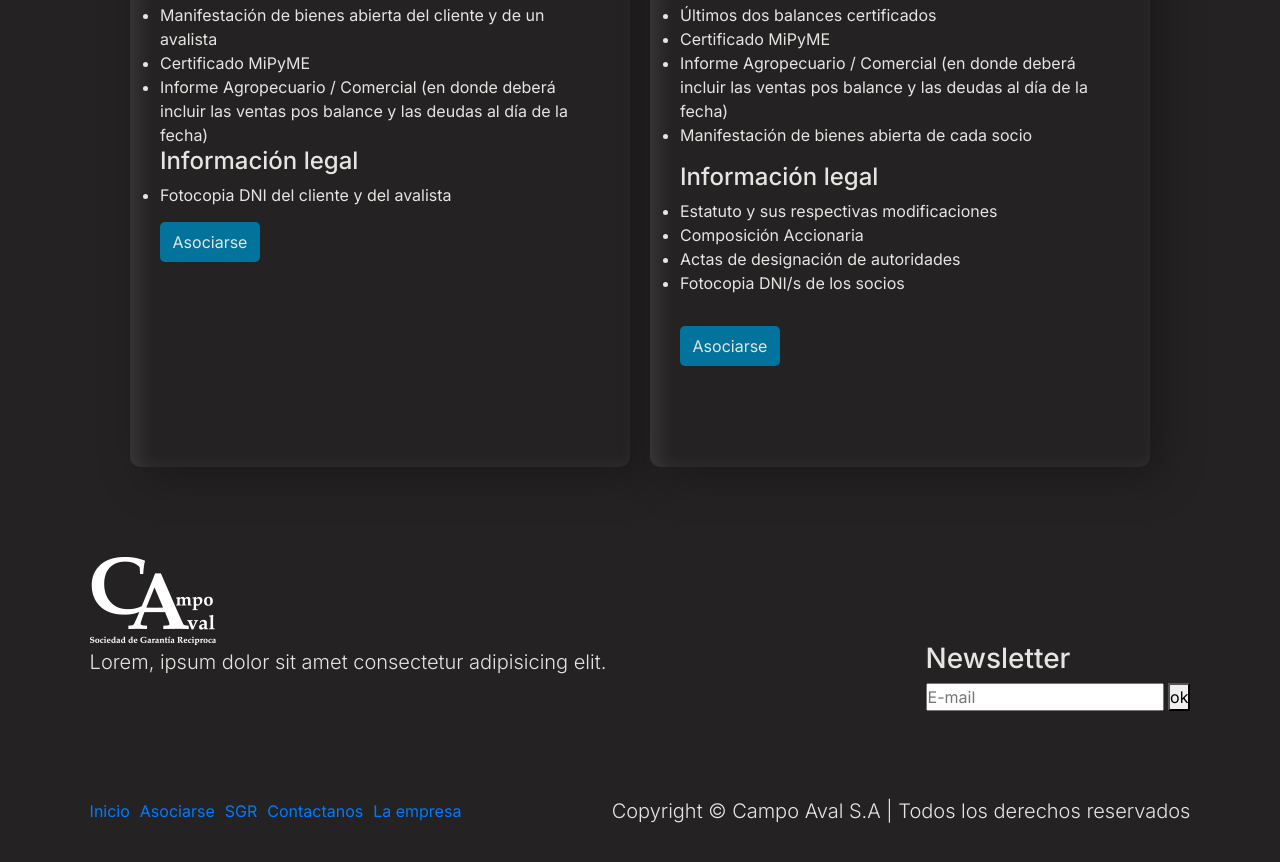
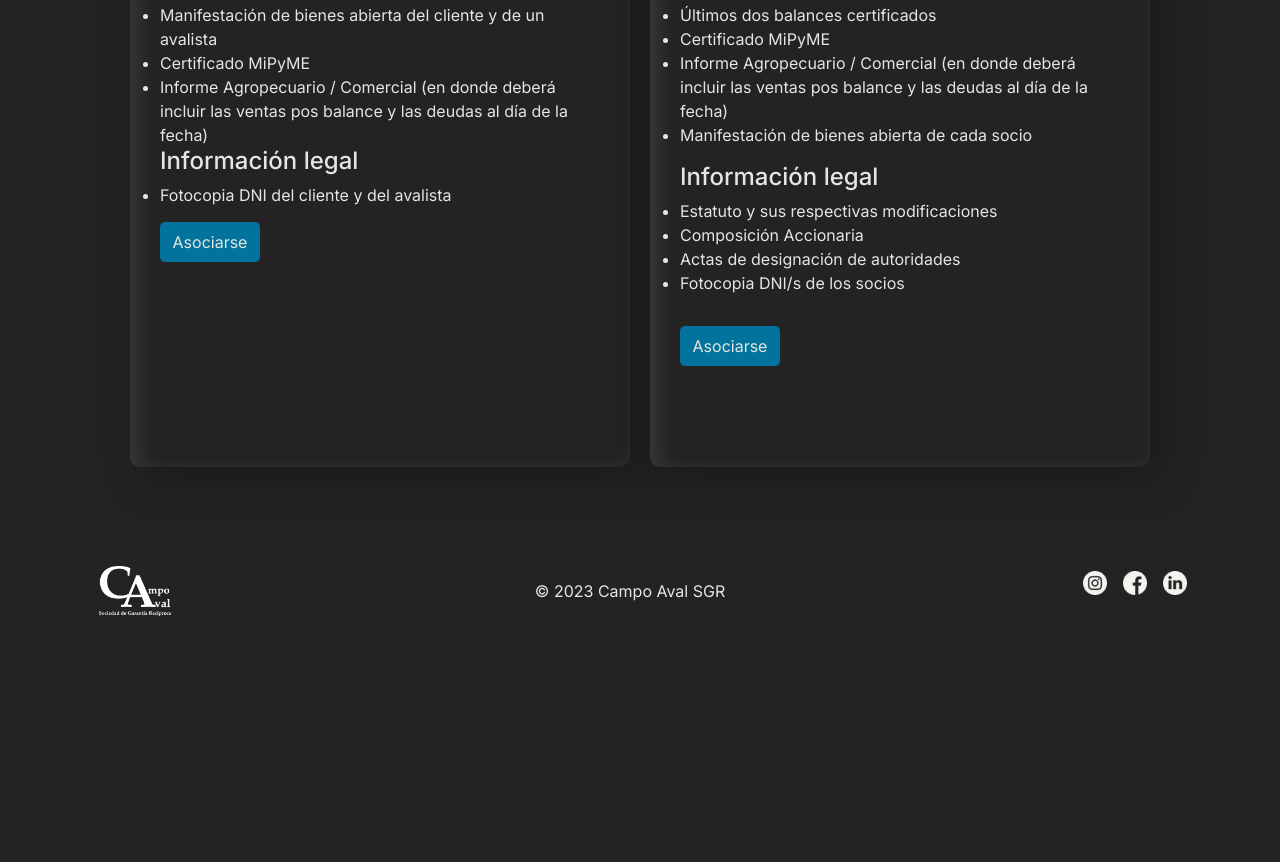
Before and after one commit to luciacosenza/proyecto-final-web, a website: page pages/sgr.html in a window 1280 px wide. Shown: the part 1348-2210 px from the top of the page. After the commit the page ends 2000 px from the top, so only its background shows below. Drawn offline with nearby package versions, Linux system fonts and the light colour scheme; files whose address does not match are found by name.

Commit message:
arregle footer

```diff
--- a/pages/sgr.html
+++ b/pages/sgr.html
@@ -107,41 +107,16 @@
             </div>
     </main>
     <footer>
-        <div class="logo-redes">
-            <div class="logo-footer">
-                <img src="../assets/logo.png" alt="logo campo aval">
-                <p> Lorem, ipsum dolor sit amet consectetur adipisicing elit.</p>
-            </div>
-
-            <div class="redes-footer">
-                <a href="https://www.instagram.com/campoavalsgr/"><img src="../assets/instagram.png" alt="logo instagram"></a>
-                <a href="https://www.facebook.com/profile.php?id=100095805301096&locale=es_LA"><img src="../assets/facebook.png" alt="logo facebook"></a>
-                <a href="https://www.linkedin.com/company/campo-aval-sgr/?originalSubdomain=ar"><img src="../assets/linkedin.png" alt="logo linkedin"></a>
-            </div>
-        </div>
-
-        <div class="newsletter">
-            <h3>Newsletter</h3>
-            <form action="" method="get">
-                <input type="email" id="email" placeholder="E-mail" required>
-                <button type="submit">ok</button>
-            </form>
-        </div>
-
-        <div class="menu-footer">
-            <ul>
-                <li><a href="../index.html">Inicio</a></li>
-                <li><a href="./asociarse.html">Asociarse</a></li>
-                <li><a href="#">SGR</a></li>
-                <li><a href="./contacto.html">Contactanos</a></li>
-                <li><a href="./la-empresa.html">La empresa</a></li>
-            </ul>
-        </div>
-
-        <div class="copyright">
-            <p>Copyright © Campo Aval S.A | Todos los derechos reservados</p>
-        </div>
-    </footer>
+        <a href="#">
+            <img src="./assets/logo.png" alt="logo campo aval">
+        </a>
+        <span>© 2023 Campo Aval SGR</span>
+        <ul>
+            <li><a href="https://www.instagram.com/campoavalsgr/"><img src="../assets/instagram.png" alt="logo instagram"></a></li>
+            <li><a href="https://www.facebook.com/profile.php?id=100095805301096&locale=es_LA"><img src="../assets/facebook.png" alt="logo facebook"></a></li>
+            <li><a href="https://www.linkedin.com/company/campo-aval-sgr/?originalSubdomain=ar"><img src="../assets/linkedin.png" alt="logo linkedin"></a></li>
+        </ul>
+        </footer>
 <!-- Scripts -->
 <script src="https://code.jquery.com/jquery-3.5.1.slim.min.js"></script>
 <script src="https://cdn.jsdelivr.net/npm/@popperjs/core@2.5.3/dist/umd/popper.min.js"></script>
```
Also changed, not shown: index.html (+3 -3 lines), pages/asociarse.html (+10 -35 lines), pages/contacto.html (+10 -36 lines), pages/la-empresa.html (+10 -35 lines).
